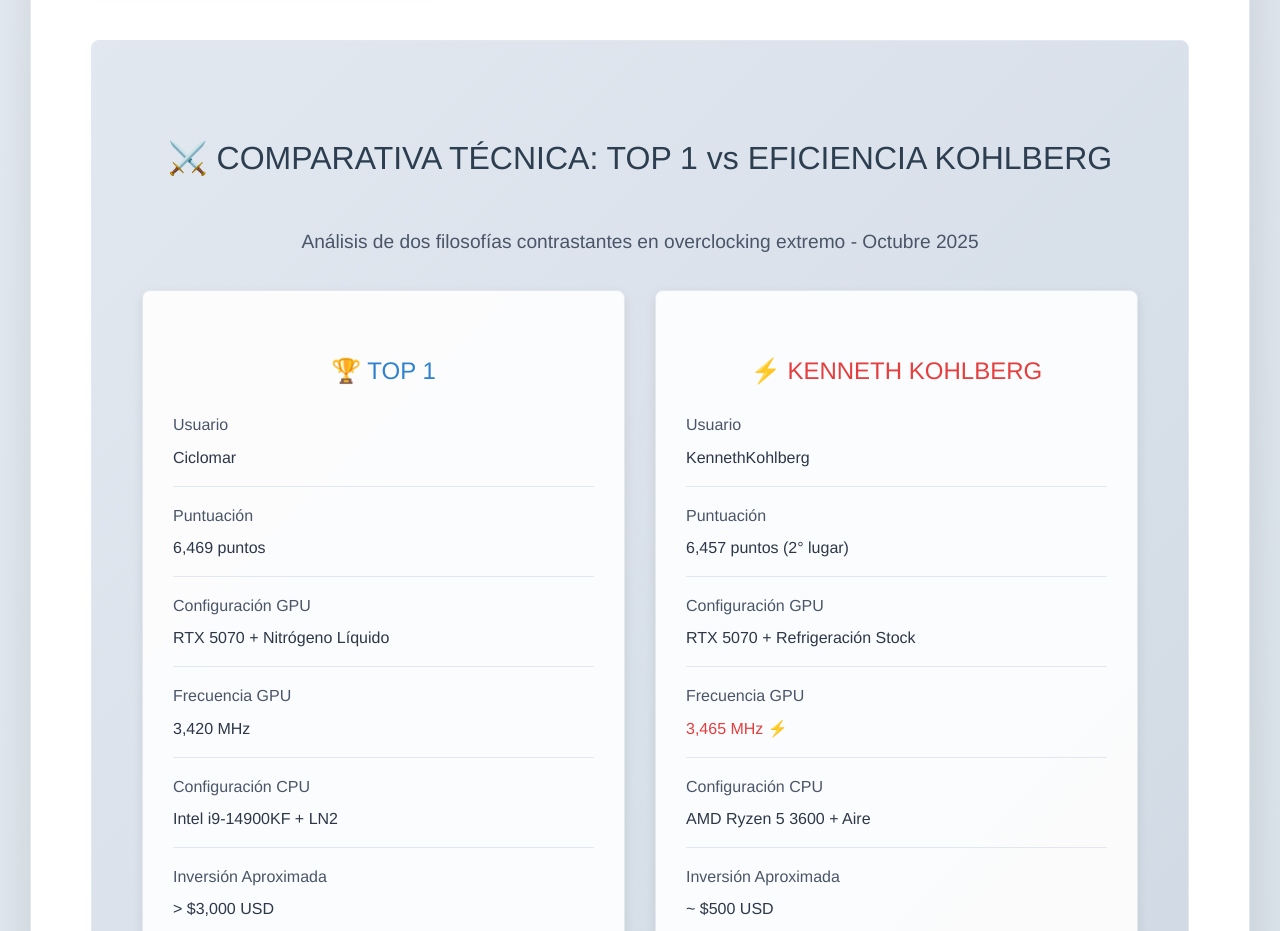
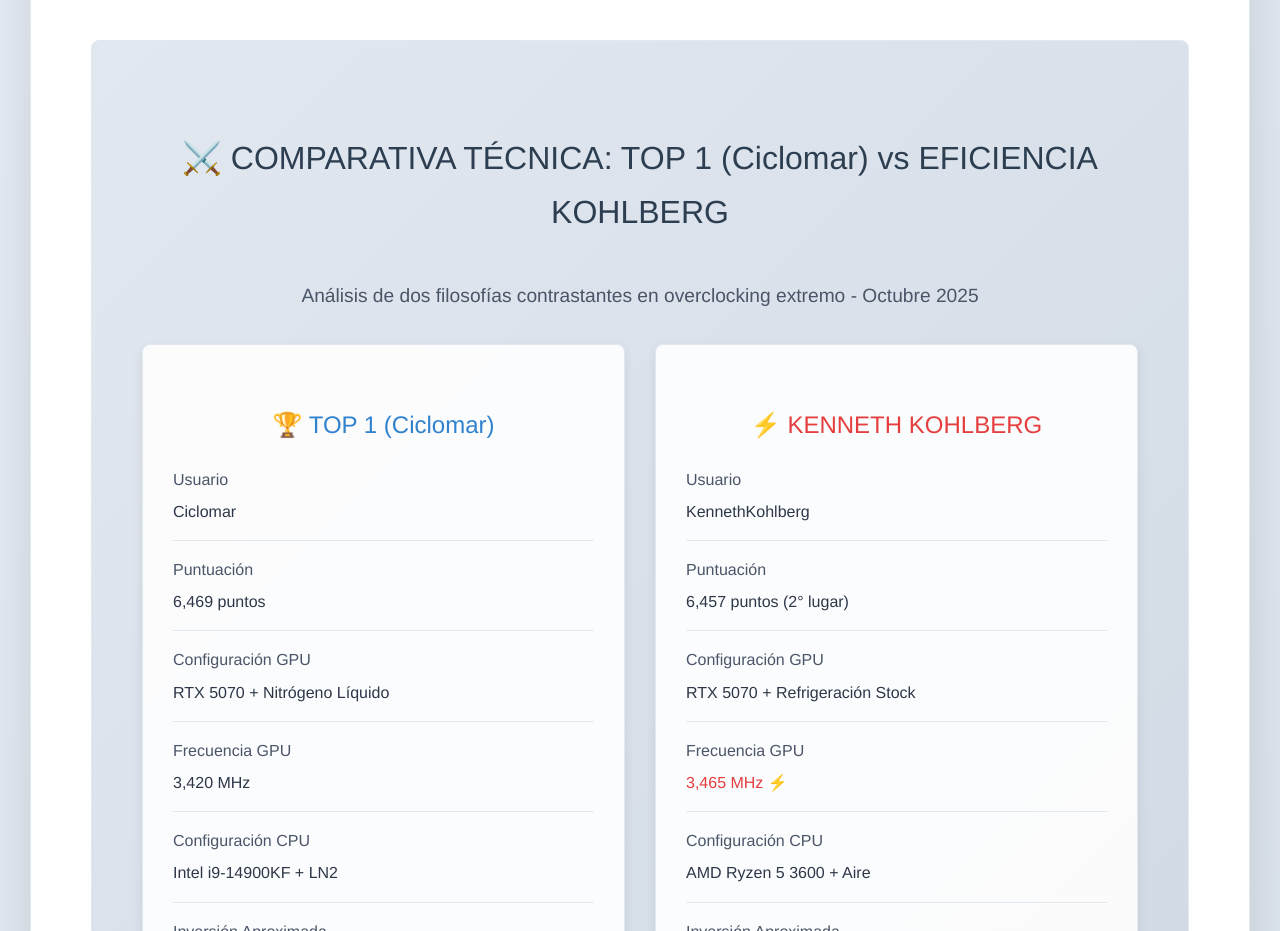
Before and after one commit to overclockingstaff-lgtm/kenneth-kohlberg-overclocking, a plain HTML site: page index.html in a window 1280 px wide. Shown: the part 2840-3771 px from the top of the page. Drawn offline with Linux system fonts and the light colour scheme.

Commit message:
Update index.html

```diff
--- a/index.html
+++ b/index.html
@@ -594,12 +594,12 @@
 
                 <!-- SECCIÓN: COMPARATIVA CON LN2 -->
                 <div class="ln2-comparison">
-                    <h3>⚔️ COMPARATIVA TÉCNICA: TOP 1 vs EFICIENCIA KOHLBERG</h3>
+                    <h3>⚔️ COMPARATIVA TÉCNICA: TOP 1 (Ciclomar) vs EFICIENCIA KOHLBERG</h3>
                     <p style="text-align: center; font-size: 1.2em; margin-bottom: 30px; color: var(--text-medium);">Análisis de dos filosofías contrastantes en overclocking extremo - Octubre 2025</p>
 
                     <div class="comparison-cards">
                         <div class="ln2-card">
-                            <h4>🏆 TOP 1 </h4>
+                            <h4>🏆 TOP 1 (Ciclomar) </h4>
                             <div class="comparison-point">
                                 <div class="point-title">Usuario</div>
                                 <div>Ciclomar</div>
```
